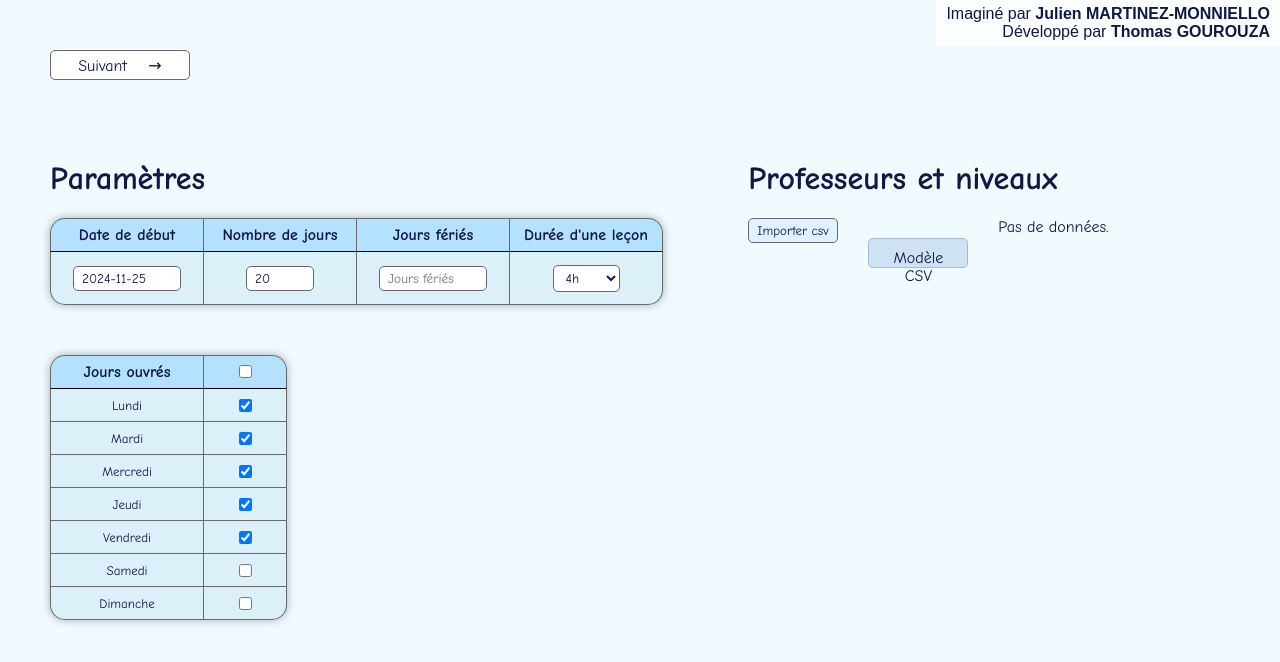
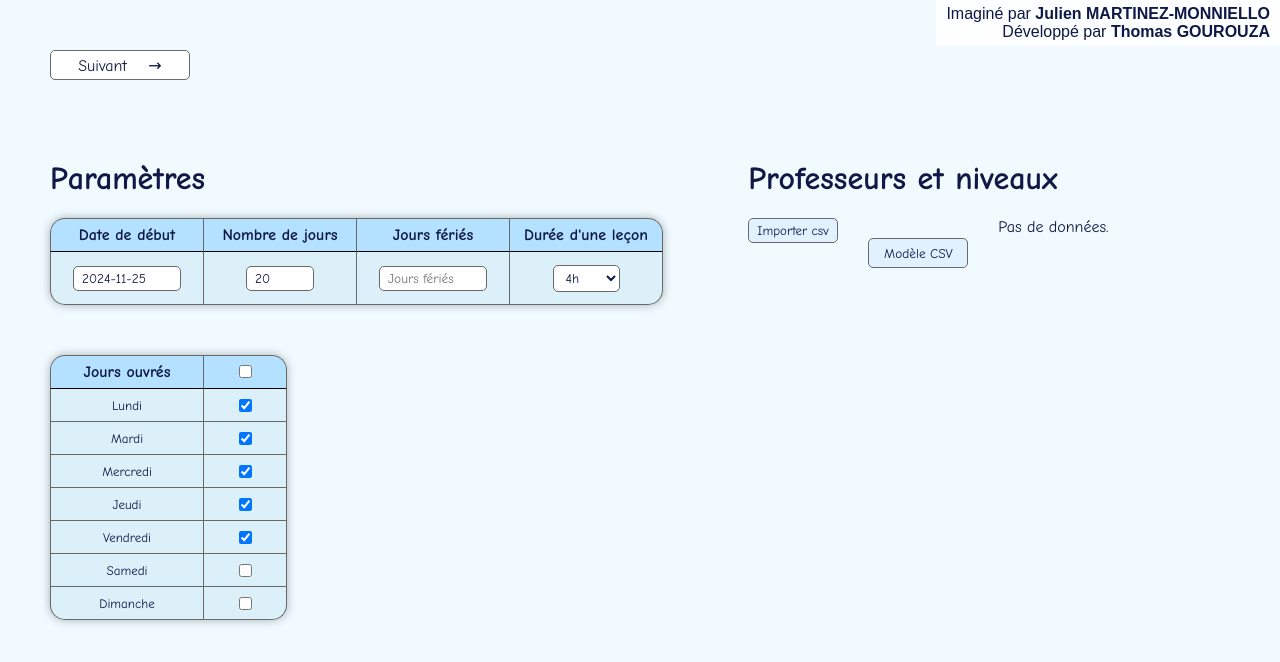
Before and after one commit to JUJU-technopedago/calendrier, a plain HTML site: page index.html in a window 1280 px wide. Drawn offline with nearby package versions, Linux system fonts and the light colour scheme.

Commit message:
Update style.css

```diff
--- a/style.css
+++ b/style.css
@@ -708,27 +708,7 @@ ul.levels-ul {
 #erase-constraints {
   width: 120px;
 }
-/* Style the container of the buttons */
-#csv-model-wrapper {
-  display: flex; /* Enables flexbox */
-  gap: 10px; /* Adds spacing between the buttons */
-  justify-content: center; /* Centers the buttons horizontally */
-  margin-top: 20px; /* Adjusts vertical space */
-}
 
-/* Optional: Style for the buttons themselves */
-#csv-model-wrapper button {
-  padding: 10px 20px; /* Adjusts the size of the buttons */
-  background-color: #cfe2f3; /* Background color */
-  border: 1px solid #a6b8d9; /* Border for buttons */
-  border-radius: 5px; /* Rounded corners */
-  font-size: 16px; /* Text size */
-  cursor: pointer; /* Pointer cursor on hover */
-}
-
-#csv-model-wrapper button:hover {
-  background-color: #b1c9eb; /* Changes color on hover */
-}
 
 .credits {
   position: absolute;
```
